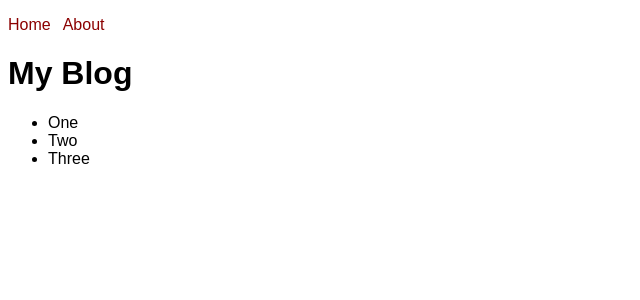
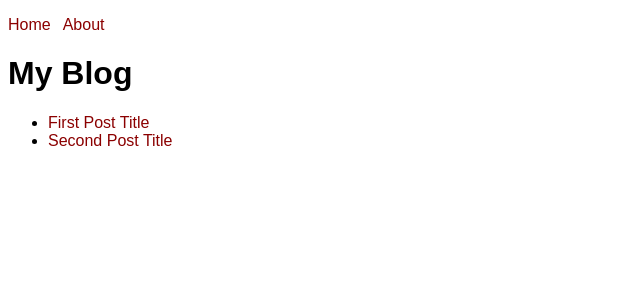
Before and after one commit to jinhanloh2021/Learn-nextjs, a Next.js app: page / in a window 1280 px wide. Shown: the top 300 px of the page, without its empty margins (0-640 px from the left). Built offline with nearby package versions, Linux system fonts and the light colour scheme.

Commit message:
Render post list on homepage and map.

```diff
--- a/content/posts/first-post.md
+++ b/content/posts/first-post.md
@@ -1,6 +1,6 @@
 ---
 date: "2023-03-21"
-title: "First Post"
+title: "First Post Title"
 ---
 This is my first post written in markdown
 
--- a/content/posts/second-post.md
+++ b/content/posts/second-post.md
@@ -1,6 +1,6 @@
 ---
 date: "2023-01-13"
-title: "Second Post"
+title: "Second Post Title"
 ---
 This is my second post written in markdown.
 I am the second, slytherin, psychic, senior software sanguine sulker.
--- a/lib/posts.js
+++ b/lib/posts.js
@@ -21,11 +21,12 @@ export async function getSlugs() {
     .map((file) => file.slice(0, -suffix.length));
 }
 
-// export async function getTitles() {
-//   slugs = await getSlugs();
-//   const titleList = slugs.map(async (slug) => {
-//     const { date, title, body } = await getPost(slug);
-//     return title;
-//   });
-//   return titleList;
-// }
+export async function getAllPosts() {
+  const slugs = await getSlugs();
+  const posts = [];
+  for (const s of slugs) {
+    const post = await getPost(s);
+    posts.push({ slug: s, ...post });
+  }
+  return posts;
+}
--- a/pages/index.js
+++ b/pages/index.js
@@ -1,17 +1,17 @@
-import { getSlugs } from '@/lib/posts';
+import { getSlugs, getAllPosts } from '@/lib/posts';
 import Head from 'next/head';
+import Link from 'next/link';
 
 export async function getStaticProps() {
+  const posts = await getAllPosts();
   const slugs = await getSlugs();
   return {
-    props: {
-      slugs,
-    },
+    props: { slugs, posts },
   };
 }
 
-export default function Home({ slugs }) {
-  console.log('[HomePage] render slugs: ', slugs);
+export default function Home({ slugs, posts }) {
+  console.log('[HomePage] render posts: ', posts);
   return (
     <>
       <Head>
@@ -20,9 +20,11 @@ export default function Home({ slugs }) {
       <main>
         <h1>My Blog</h1>
         <ul>
-          <li>One</li>
-          <li>Two</li>
-          <li>Three</li>
+          {posts.map((p) => (
+            <li key={p.slug}>
+              <Link href={`/posts/${p.slug}`}>{p.title}</Link>
+            </li>
+          ))}
         </ul>
       </main>
     </>
```
